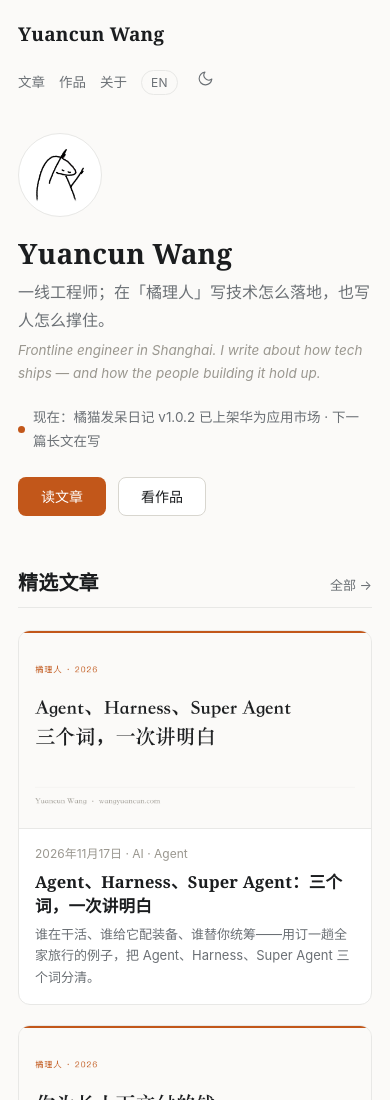
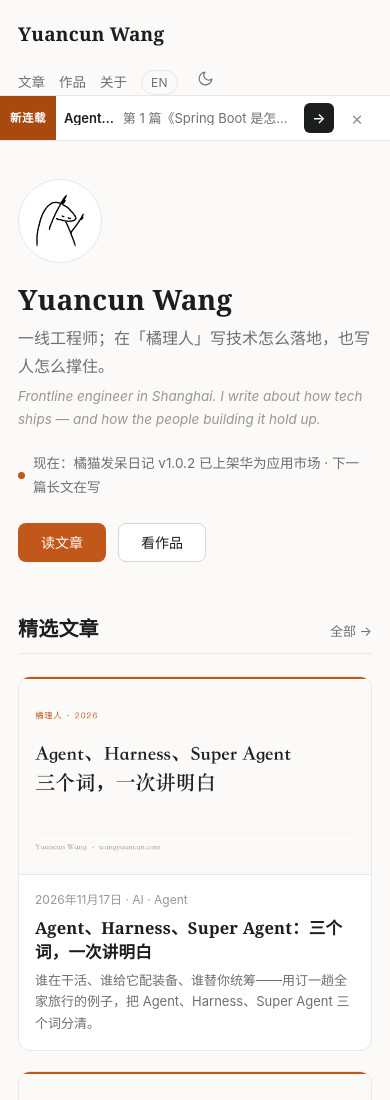
Before and after one commit to wangyuancun/wangyuancun-site, an Astro site: page / in a window 390 px wide. Shown: the top 1100 px of the page. Built offline with nearby package versions, Linux system fonts and the light colour scheme; Astro itself is replaced by a stand-in of ours.

Commit message:
feat: 首页配置化公告条

```diff
--- /dev/null
+++ b/src/components/AnnounceBar.astro
@@ -0,0 +1,268 @@
+---
+import {
+  ANNOUNCEMENT_LABELS,
+  announcementKey,
+  type Announcement,
+} from '../data/announcements';
+
+interface Props {
+  announcement: Announcement;
+}
+
+const { announcement } = Astro.props;
+const label = announcement.label ?? ANNOUNCEMENT_LABELS[announcement.type];
+---
+
+<aside
+  class="announce"
+  id="announce"
+  role="region"
+  aria-label="站点公告"
+  data-start={announcement.start}
+  data-end={announcement.end}
+>
+  <div class="announce-inner">
+    <span class="an-tag">{label}</span>
+    <a class="an-body" href={announcement.href} data-announce-link>
+      <span class="an-name">{announcement.title}</span>
+      {announcement.note && <span class="an-text">{announcement.note}</span>}
+    </a>
+    <a
+      class="an-cta"
+      href={announcement.href}
+      aria-label={`查看${announcement.title}`}
+      data-announce-link
+    >
+      <span class="an-cta-label">查看</span>
+      <span class="an-cta-arrow" aria-hidden="true">→</span>
+    </a>
+    <button class="an-close" type="button" aria-label="关闭公告" data-announce-close>×</button>
+  </div>
+</aside>
+
+<script is:inline define:vars={{ key: announcementKey(announcement) }}>
+  (function () {
+    var bar = document.getElementById('announce');
+    if (!bar) return;
+
+    var root = document.documentElement;
+    var DAY = 24 * 60 * 60 * 1000;
+    var DISMISS_DAYS = 7;
+
+    function today() {
+      var d = new Date();
+      return (
+        d.getFullYear() +
+        '-' +
+        String(d.getMonth() + 1).padStart(2, '0') +
+        '-' +
+        String(d.getDate()).padStart(2, '0')
+      );
+    }
+
+    function isDismissed() {
+      try {
+        return Number(localStorage.getItem(key) || 0) > Date.now();
+      } catch (e) {
+        return false;
+      }
+    }
+
+    // 运行时按 DOM 上的 start / end 再判一次：站点不重建也能按时下线
+    function sync() {
+      if (isDismissed()) {
+        root.dataset.announce = 'off';
+        return;
+      }
+      var t = today();
+      var start = bar.getAttribute('data-start') || '';
+      var end = bar.getAttribute('data-end') || '';
+      root.dataset.announce = t >= start && t <= end ? 'on' : 'off';
+    }
+
+    function dismiss() {
+      try {
+        localStorage.setItem(key, String(Date.now() + DISMISS_DAYS * DAY));
+      } catch (e) {}
+      root.dataset.announce = 'off';
+    }
+
+    var close = bar.querySelector('[data-announce-close]');
+    if (close) close.addEventListener('click', dismiss);
+
+    // 点链接也算「已读」，7 天内不再打扰
+    var links = bar.querySelectorAll('[data-announce-link]');
+    for (var i = 0; i < links.length; i++) {
+      links[i].addEventListener('click', dismiss);
+    }
+
+    sync();
+  })();
+</script>
+
+<style>
+  .announce {
+    background: var(--elev);
+    border-top: 1px solid var(--line);
+    border-bottom: 1px solid var(--line);
+    animation: announce-in 240ms cubic-bezier(0.22, 0.61, 0.36, 1) both;
+  }
+
+  /* 首屏内联脚本在 <html> 上写 off，渲染前就藏起来，避免闪一下再消失 */
+  :global(html[data-announce='off']) .announce {
+    display: none;
+  }
+
+  .announce-inner {
+    max-width: var(--w);
+    margin: 0 auto;
+    height: 44px;
+    padding-right: 24px;
+    display: flex;
+    align-items: center;
+    gap: 12px;
+  }
+
+  .an-tag {
+    align-self: stretch;
+    display: flex;
+    align-items: center;
+    flex: none;
+    padding: 0 14px;
+    background: var(--accent-strong);
+    color: #fff;
+    font-size: 12px;
+    font-weight: 600;
+    letter-spacing: 0.08em;
+    white-space: nowrap;
+  }
+  :global(html[data-theme='dark']) .an-tag {
+    color: #15171b;
+  }
+
+  .an-body {
+    flex: 1 1 auto;
+    min-width: 0;
+    display: flex;
+    align-items: baseline;
+    gap: 10px;
+    font-size: 14px;
+    line-height: 1;
+    white-space: nowrap;
+    overflow: hidden;
+  }
+  .an-name {
+    flex: 0 1 auto;
+    min-width: 0;
+    overflow: hidden;
+    text-overflow: ellipsis;
+    font-weight: 600;
+    color: var(--fg);
+  }
+  .an-text {
+    flex: 1 1 auto;
+    min-width: 0;
+    overflow: hidden;
+    text-overflow: ellipsis;
+    color: var(--fg-muted);
+  }
+  .an-body:hover .an-name {
+    color: var(--accent-strong);
+  }
+
+  .an-cta {
+    flex: none;
+    display: inline-flex;
+    align-items: center;
+    justify-content: center;
+    gap: 6px;
+    height: 30px;
+    padding: 0 12px;
+    border-radius: 6px;
+    background: var(--fg);
+    color: var(--bg);
+    font-size: 13px;
+    font-weight: 600;
+    line-height: 1;
+  }
+  .an-cta:hover {
+    background: var(--accent-strong);
+    color: var(--bg);
+  }
+  .an-cta-arrow {
+    font-size: 14px;
+    line-height: 1;
+  }
+
+  .an-close {
+    flex: none;
+    width: 30px;
+    height: 30px;
+    display: inline-flex;
+    align-items: center;
+    justify-content: center;
+    padding: 0;
+    border: 1px solid transparent;
+    border-radius: 6px;
+    background: none;
+    color: var(--fg-faint);
+    font: inherit;
+    font-size: 19px;
+    line-height: 1;
+    cursor: pointer;
+  }
+  .an-close:hover {
+    color: var(--fg);
+    background: var(--tile);
+    border-color: var(--line);
+  }
+
+  @keyframes announce-in {
+    from {
+      transform: translateY(-100%);
+      opacity: 0.4;
+    }
+    to {
+      transform: translateY(0);
+      opacity: 1;
+    }
+  }
+
+  @media (prefers-reduced-motion: reduce) {
+    .announce {
+      animation: none;
+    }
+  }
+
+  @media (max-width: 700px) {
+    .announce-inner {
+      gap: 10px;
+      padding-right: 18px;
+    }
+    .an-cta {
+      width: 30px;
+      padding: 0;
+    }
+    .an-cta-label {
+      display: none;
+    }
+    .an-body {
+      font-size: 13.5px;
+      gap: 8px;
+    }
+  }
+
+  @media (max-width: 520px) {
+    .announce-inner {
+      gap: 8px;
+    }
+    .an-tag {
+      padding: 0 10px;
+      font-size: 11.5px;
+      letter-spacing: 0.04em;
+    }
+    .an-body {
+      font-size: 13px;
+    }
+  }
+</style>
--- /dev/null
+++ b/src/data/announcements.ts
@@ -0,0 +1,75 @@
+/**
+ * 首页公告配置。
+ *
+ * 维护方式：只改这个数组，页面和组件里不写死任何一条公告。
+ * - 同一时间只显示一条：按数组顺序取第一条处于展示期内的。
+ * - end 必填；没有特殊理由就用 defaultEnd(start)，默认展示 14 天。
+ * - start / end 都是 YYYY-MM-DD；start 当天上线，end 当天结束后下线。
+ */
+
+export type AnnouncementType = 'series' | 'product' | 'notice';
+
+export interface Announcement {
+  type: AnnouncementType;
+  title: string;
+  href: string;
+  /** 开始展示的日期，YYYY-MM-DD */
+  start: string;
+  /** 结束展示的日期，YYYY-MM-DD，必填 */
+  end: string;
+  /** 标题后面的一句话补充，可省略 */
+  note?: string;
+  /** 左侧小标文案；不填时按 type 取默认值 */
+  label?: string;
+}
+
+export const DEFAULT_ANNOUNCEMENT_DAYS = 14;
+
+export const ANNOUNCEMENT_LABELS: Record<AnnouncementType, string> = {
+  series: '新连载',
+  product: '新产品',
+  notice: '公告',
+};
+
+function pad(n: number): string {
+  return String(n).padStart(2, '0');
+}
+
+/** 用本地时区把 Date 变成 YYYY-MM-DD，保证构建机与读者浏览器口径一致 */
+export function toISODate(date: Date): string {
+  return `${date.getFullYear()}-${pad(date.getMonth() + 1)}-${pad(date.getDate())}`;
+}
+
+/** 默认结束日期：从 start 起算 14 天 */
+export function defaultEnd(start: string, days = DEFAULT_ANNOUNCEMENT_DAYS): string {
+  const d = new Date(`${start}T00:00:00`);
+  d.setDate(d.getDate() + days);
+  return toISODate(d);
+}
+
+/**
+ * 关闭记忆的 localStorage key。
+ * 每条公告独立，换一条公告不会继承上一条的「已关闭」状态。
+ */
+export function announcementKey(a: Announcement): string {
+  return `announce:dismissed:${a.start}:${a.type}:${a.href}`;
+}
+
+/**
+ * 当前要展示的公告。
+ * 构建时就过滤掉已过期 / 未开始的条目；多条同时有效时按配置顺序取第一条。
+ */
+export const announcements: Announcement[] = [
+  {
+    type: 'series',
+    title: 'AgentScope 拆解',
+    href: '/blog/series/agentscope/',
+    start: '2026-11-23',
+    end: defaultEnd('2026-11-23'),
+    note: '第 1 篇《Spring Boot 是怎么把 Agent「装」起来的？》已发布',
+  },
+];
+
+export function getActiveAnnouncement(today = toISODate(new Date())): Announcement | undefined {
+  return announcements.find((a) => a.start <= today && today <= a.end);
+}
--- a/src/layouts/BaseLayout.astro
+++ b/src/layouts/BaseLayout.astro
@@ -1,6 +1,8 @@
 ---
 import BaseHead from '../components/BaseHead.astro';
+import AnnounceBar from '../components/AnnounceBar.astro';
 import { SITE_TITLE, GITHUB, WECHAT, EMAIL } from '../consts';
+import { announcementKey, type Announcement } from '../data/announcements';
 import '../styles/global.css';
 
 interface Props {
@@ -17,6 +19,8 @@ interface Props {
   publishedTime?: Date;
   tags?: string[];
   noindex?: boolean;
+  /** 首页公告；只有首页传入，其他页面不显示 */
+  announcement?: Announcement;
 }
 
 const {
@@ -33,6 +37,7 @@ const {
   publishedTime,
   tags,
   noindex,
+  announcement,
 } = Astro.props;
 
 const isEn = lang === 'en';
@@ -68,6 +73,38 @@ const year = new Date().getFullYear();
         }
       })();
     </script>
+
+    {
+      announcement && (
+        <script
+          is:inline
+          define:vars={{
+            key: announcementKey(announcement),
+            start: announcement.start,
+            end: announcement.end,
+          }}
+        >
+          (function () {
+            var root = document.documentElement;
+            var off = false;
+            try {
+              off = Number(localStorage.getItem(key) || 0) > Date.now();
+            } catch (e) {}
+            if (!off) {
+              var d = new Date();
+              var today =
+                d.getFullYear() +
+                '-' +
+                String(d.getMonth() + 1).padStart(2, '0') +
+                '-' +
+                String(d.getDate()).padStart(2, '0');
+              off = today < start || today > end;
+            }
+            root.dataset.announce = off ? 'off' : 'on';
+          })();
+        </script>
+      )
+    }
   </head>
   <body>
     <a class="skip" href="#main">{isEn ? 'Skip to content' : '跳到正文'}</a>
@@ -103,6 +140,8 @@ const year = new Date().getFullYear();
       </nav>
     </header>
 
+    {announcement && <AnnounceBar announcement={announcement} />}
+
     <main id="main" class={narrow ? 'narrow' : ''}>
       <slot />
     </main>
--- a/src/pages/index.astro
+++ b/src/pages/index.astro
@@ -4,6 +4,7 @@ import PostCard from '../components/PostCard.astro';
 import ProductCard from '../components/ProductCard.astro';
 import { getCollection } from 'astro:content';
 import { getFeaturedPosts } from '../lib/blog';
+import { getActiveAnnouncement } from '../data/announcements';
 import {
   SITE_TITLE,
   SITE_DESCRIPTION,
@@ -20,6 +21,7 @@ import {
 const posts = await getFeaturedPosts(3);
 const products = (await getCollection('products')).sort((a, b) => a.data.order - b.data.order);
 const top = products.slice(0, 3);
+const announcement = getActiveAnnouncement();
 
 const schema = {
   '@context': 'https://schema.org',
@@ -38,6 +40,7 @@ const schema = {
   altEn="/en/"
   active="home"
   schema={schema}
+  announcement={announcement}
 >
   <div class="hero">
     <div class="avatar">
```
